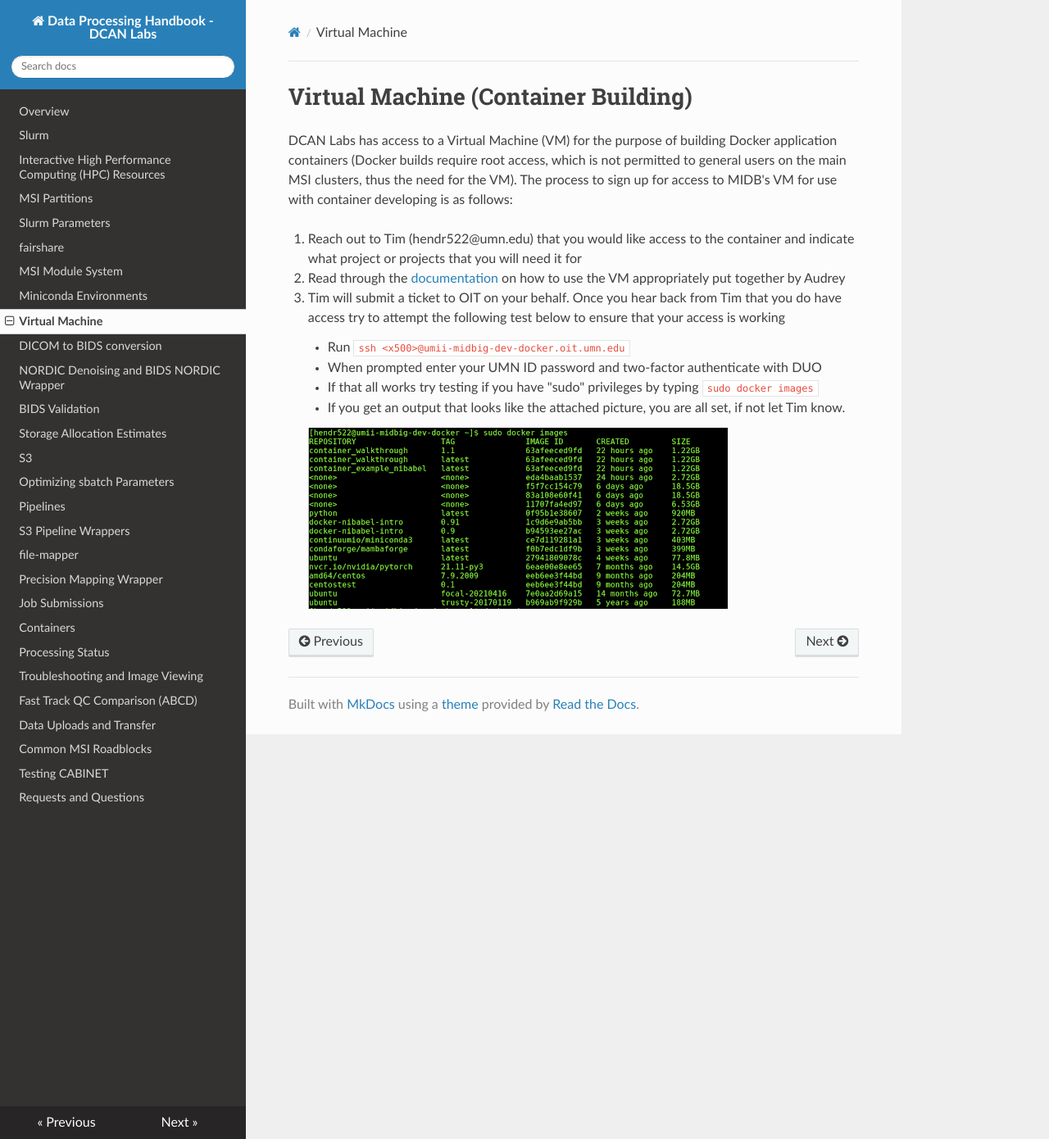
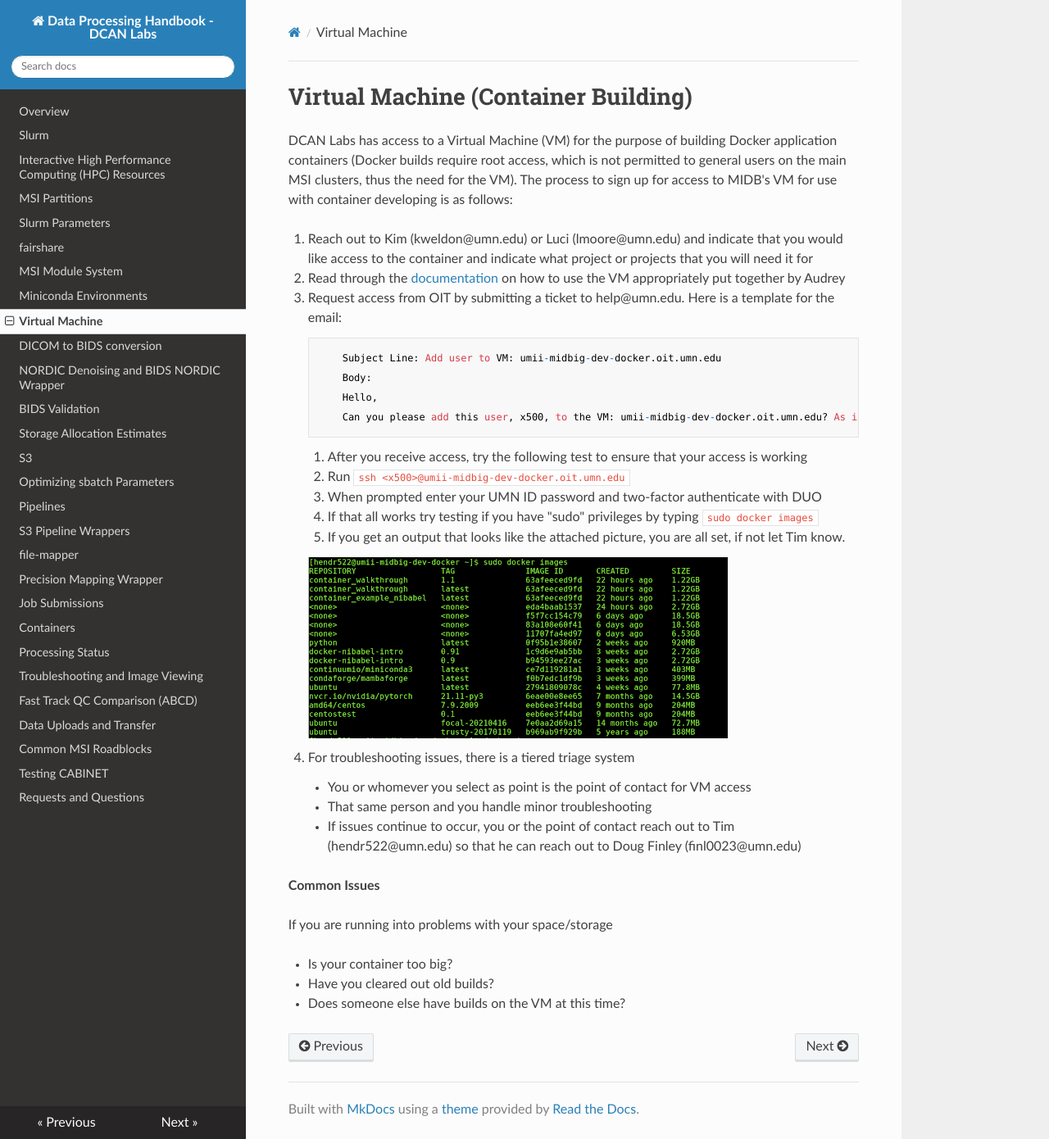
Before and after one commit to DCAN-Labs/cdni-brain, an MkDocs documentation site: the page built from docs/vm.md, in a window 1280 px wide and 1390 px high. Shown: the whole window at 82% size. Built offline with MkDocs 1.6.1, drawn with Linux system fonts in a browser that asks for light colours; nearby versions of some CDN libraries.

Commit message:
updated VM section and fixed formatting

```diff
--- a/docs/vm.md
+++ b/docs/vm.md
@@ -2,12 +2,31 @@
 
 DCAN Labs has access to a Virtual Machine (VM) for the purpose of building Docker application containers (Docker builds require root access, which is not permitted to general users on the main MSI clusters, thus the need for the VM). The process to sign up for access to MIDB's VM for use with container developing is as follows:
 
-1. Reach out to Tim (hendr522@umn.edu) that you would like access to the container and indicate what project or projects that you will need it for
-2. Read through the [documentation ](https://docs.google.com/document/d/1w1g0kLSchPKvEI9pZIBmhavFd2Mq2-r82ozVaBuL9EI/edit)on how to use the VM appropriately put together by Audrey
-3. Tim will submit a ticket to OIT on your behalf. Once you hear back from Tim that you do have access try to attempt the following test below to ensure that your access is working
+1. Reach out to Kim (kweldon@umn.edu) or Luci (lmoore@umn.edu) and indicate that you would like access to the container and indicate what project or projects that you will need it for
+2. Read through the [documentation](https://docs.google.com/document/d/1w1g0kLSchPKvEI9pZIBmhavFd2Mq2-r82ozVaBuL9EI/edit) on how to use the VM appropriately put together by Audrey
+3. Request access from OIT by submitting a ticket to help@umn.edu. Here is a template for the email:
+
+            Subject Line: Add user to VM: umii-midbig-dev-docker.oit.umn.edu
+            Body:
+            Hello,
+            Can you please add this user, x500, to the VM: umii-midbig-dev-docker.oit.umn.edu? As is the case with all other users please give them SUDO privileges to the VM.
+4. After you receive access, try the following test to ensure that your access is working
     * Run `ssh <x500>@umii-midbig-dev-docker.oit.umn.edu`
     * When prompted enter your UMN ID password and two-factor authenticate with DUO
     * If that all works try testing if you have "sudo" privileges by typing `sudo docker images`
     * If you get an output that looks like the attached picture, you are all set, if not let Tim know.
 
     ![vm_example](img/vm_example.png)
+
+5. For troubleshooting issues, there is a tiered triage system
+    * You or whomever you select as point is the point of contact for VM access
+    * That same person and you handle minor troubleshooting
+    * If issues continue to occur, you or the point of contact reach out to Tim (hendr522@umn.edu) so that he can reach out to Doug Finley (finl0023@umn.edu)
+
+**Common Issues**
+
+If you are running into problems with your space/storage
+
+* Is your container too big?
+* Have you cleared out old builds?
+* Does someone else have builds on the VM at this time?
```
Also changed, not shown: docs/slurm.md (+2 -2 lines).
